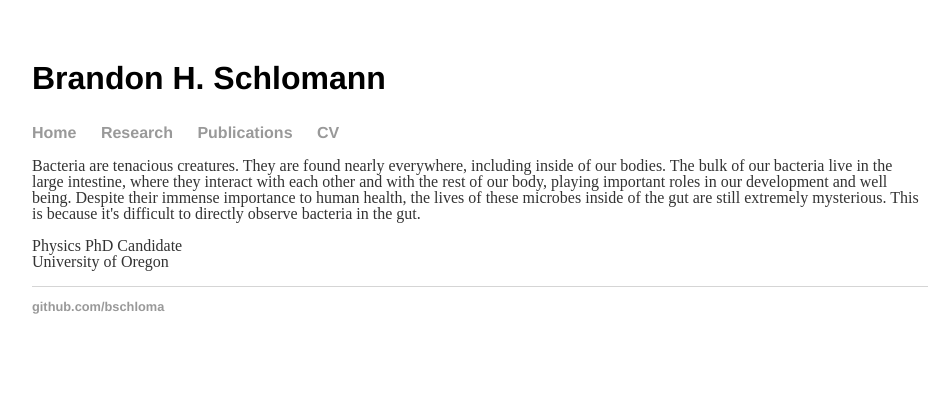
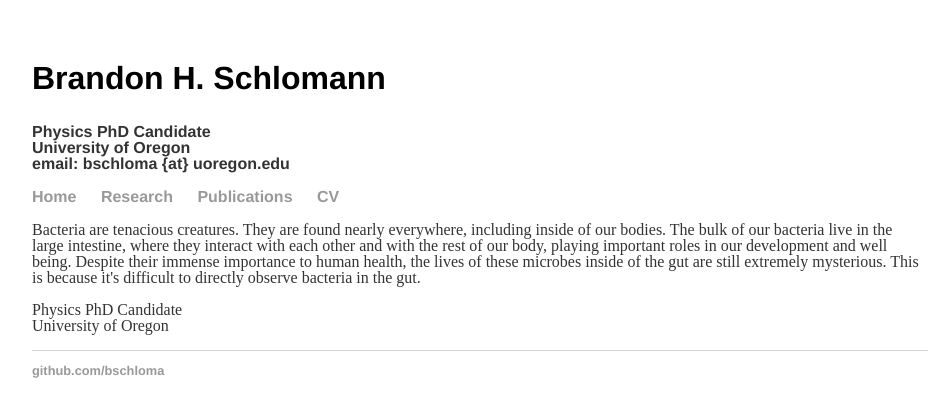
Before and after one commit to bschloma/bschloma.github.io, a Jekyll site: the page built from index.html, in a window 1280 px wide. Shown: the top 417 px of the page, without its empty margins (160-1110 px from the left). Built offline with Jekyll 4.4.1, drawn with Linux system fonts in a browser that asks for light colours.

Commit message:
Update default.html
testing info in nav header

```diff
--- a/_layouts/default.html
+++ b/_layouts/default.html
@@ -9,6 +9,12 @@
 			<nav>
 	    		<ul>
 				<h1> Brandon H. Schlomann </h1>
+				<p>
+					Physics PhD Candidate <br/>
+					University of Oregon <br/>
+					email:  bschloma {at} uoregon.edu <br/>
+				</p>
+
 	        		<li><a href="/">Home</a></li>
 		        	<li><a href="/research">Research</a></li>
 				<li><a href="/publications">Publications</a></li>
```
